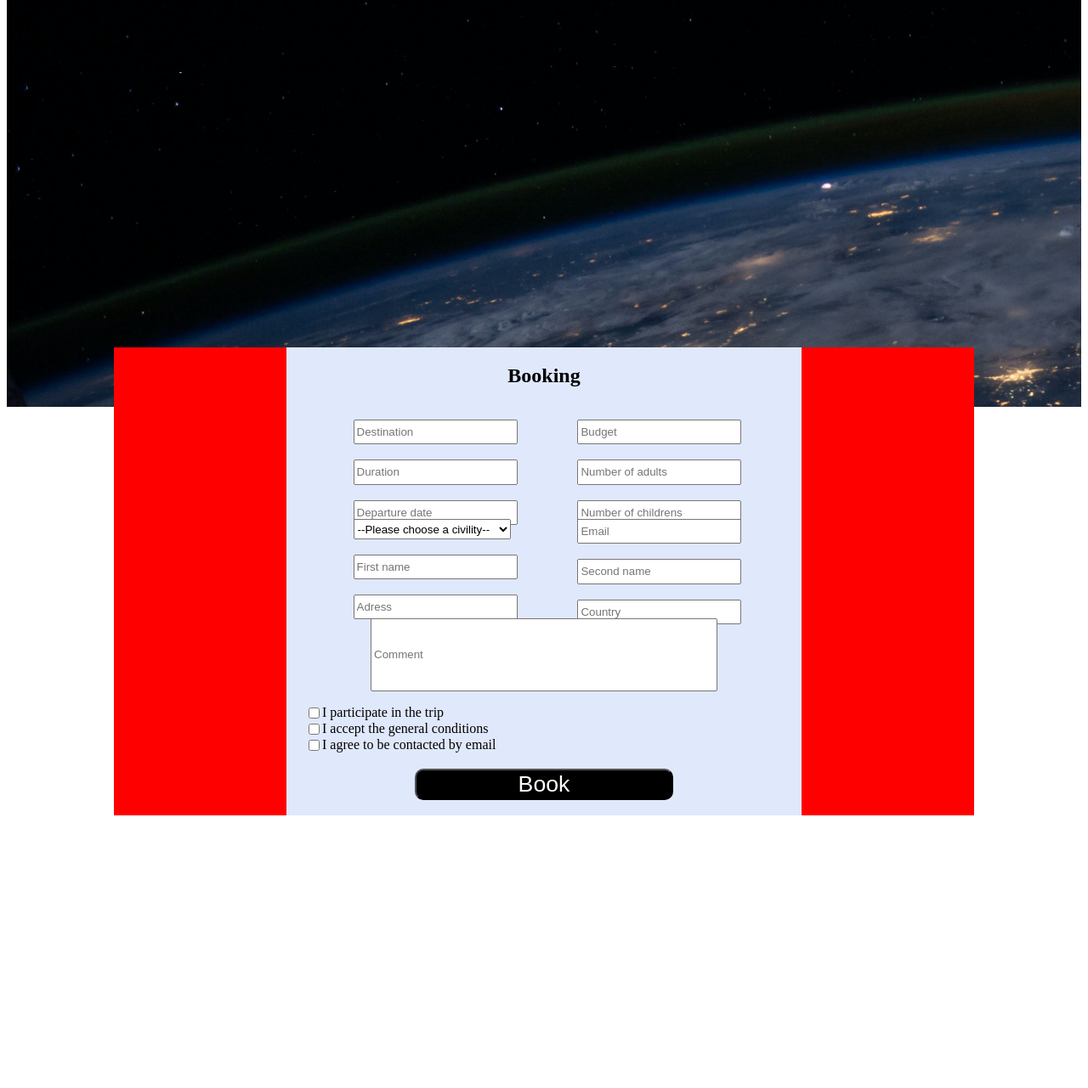
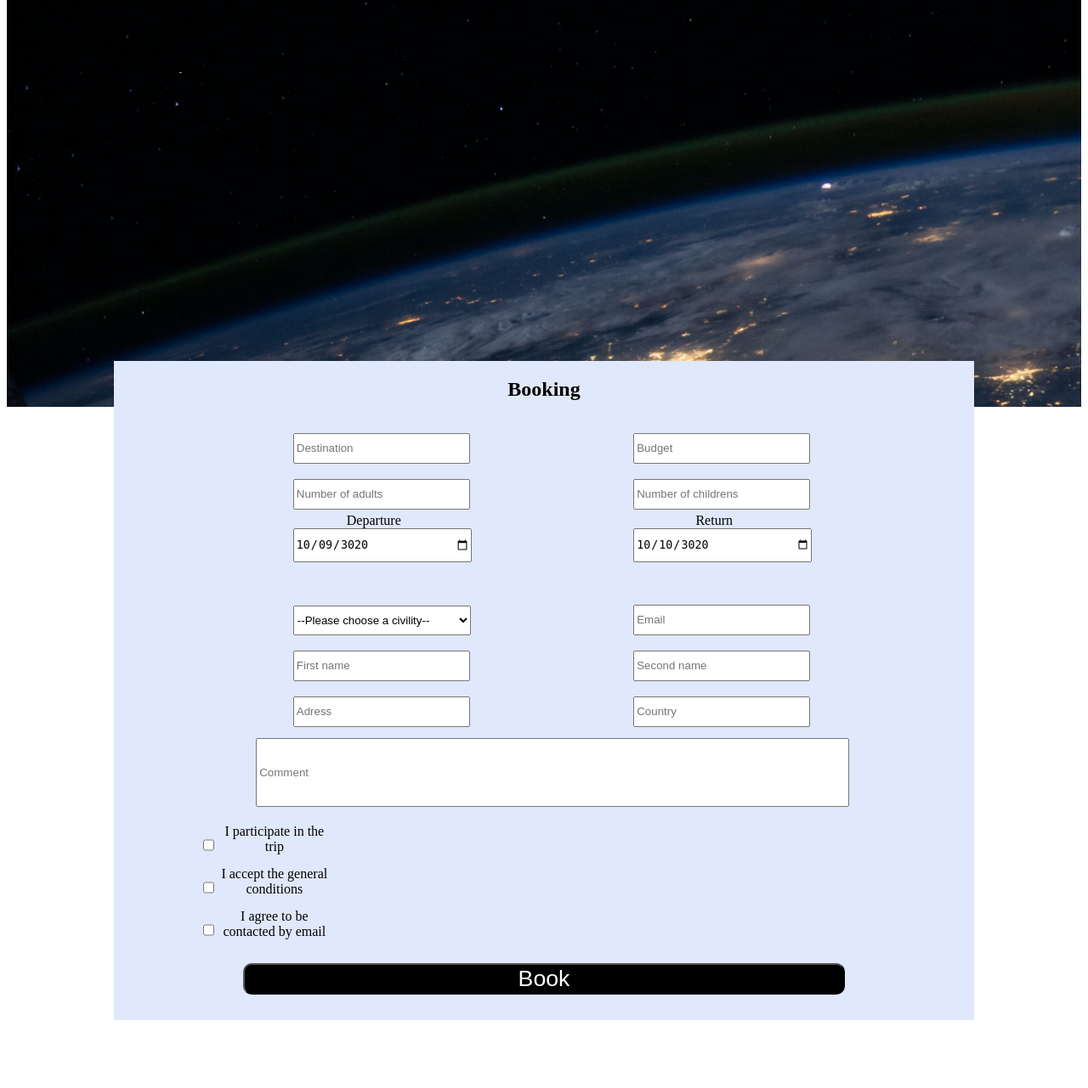
Before and after one commit to LHippolyteCBM/Projo1, a PHP site: page /booking.php in a window 1280 px wide. Shown: the part 116-1397 px from the top of the page at 85% size. Before the commit the page ends 1076 px from the top, so only its background shows below. Run offline with PHP 8.4, Linux system fonts and the light colour scheme.

Commit message:
réorganisation des div

```diff
--- a/booking.php
+++ b/booking.php
@@ -24,10 +24,7 @@
                         <br><input placeholder="Destination" type="text" name="name" class="case"/> <br>
                     </label>
                     <label>
-                        <br> <input placeholder="Duration" type="text" name="Duration" class="case"/> <br>
-                    </label>
-                    <label>
-                        <br><input placeholder="Departure date" type="text" name="Departur" class="case"/><br>
+                        <br> <input placeholder="Number of adults" type="text" name="Number of adults" class="case"/> <br>
                     </label>
                 </div>
                 <div class="block-right-form-1">
@@ -35,15 +32,26 @@
                         <br><input placeholder="Budget" type="text" name="Buget" class="case"/><br>
                     </label>
                     <label>
-                        <br><input placeholder="Number of adults" type="text" name="Number of adults" class="case"/><br>
-                    </label>
-                    <label>
-                        <br><input placeholder="Number of childrens" type="text" name="Number of children" class="case"/><br>
+                        <br><input placeholder="Number of childrens" type="text" name="Number of childrens" class="case"/><br>
                     </label>
                 </div>
             </div>
             <div class="container-form-2">
                 <div class="block-left-form-2">
+                    <div class="calendar">
+                        <label for="Start date">Departure</label>
+                        <input  type="date" id="when" name="trip-start"  value="3020-10-09"min="3020-10-09" max="3030-12-31" class="date">
+                    </div>
+                </div>
+                <div class="block-right-form-2">
+                    <div class="calendar">
+                        <label for="Return date">Return</label>
+                        <input type="date" id="start" name="trip-start" value="3020-10-10"min="3020-10-10" max="3030-12-31" class="date">
+                    </div>
+                </div>
+            </div>
+            <div class="container-form-3">
+                <div class="block-left-form-3">
                      <label for="Civility"></label>
                         <select name="Civility" id="Civility-select" class="civility">
                             <option value="">--Please choose a civility--</option>
@@ -59,7 +67,7 @@
                         <br><input placeholder="Adress" type="text" name="Departur" class="case"/><br>
                     </label>
                 </div>
-                <div class="block-right-form-2">
+                <div class="block-right-form-3">
                     <label>
                         <br><input placeholder="Email" type="text" name="Buget" class="case"/><br>
                     </label>
@@ -71,19 +79,15 @@
                     </label>
                 </div>
             </div>
-                <div class="container-form-3">
-                    <div class="block-cont-form">
-                        <label>
-                        <br><input placeholder="Comment" type="text" name="Comment" class="comment" rows="10" cols="60"/><br>
-                        </label>
+            <div class="container-form-4">
+                     <input placeholder="Comment" type="text"  name="comment" class="comment"/>
             </div>
+            <div class="container-form-5">
                 <div class="checkbox-container">
                     <div class="checkbox">
                         <input type="checkbox" name="I participate in the trip" value="true" id="je participe au voyage">
                         <label for="I participate in the trip">I participate in the trip</label>
                     </div>
-
-
                     <div class="checkbox">
                         <input type="checkbox" name="I accept the general conditions" value="true" id="je participe au voyage">
                         <label for="I accept the general conditions">I accept the general conditions</label>
@@ -92,7 +96,9 @@
                         <input type="checkbox" name="I agree to be contacted by email" value="true" id="je participe au voyage">
                         <label for="I agree to be contacted by email">I agree to be contacted by email</label>
                     </div>
-
+                </div>
+            </div>
+            <div class="container-form-6">
                         <div class="send-input-container">
                             <label>
                                 <input type="submit" value="Book" class="send"/>
@@ -100,8 +106,7 @@
                         </div>
                     </div>
                 </div>
-
-
+            </div>
         </div>
     </main>
 
--- a/style.css
+++ b/style.css
@@ -478,94 +478,131 @@ button:focus {
 
 /*  BURGER CSS */
 
-
-
 /* BOOKING JW */
 .container-all{
     background-color: var(--backgroundMedium);
     flex-direction: column;
     display: flex;
-    width: 60%;
-    margin:auto;
-
-
+    width: 100%;
+    margin: 1em 0% 5em 0%;
 }
     .container-all h2{
         text-align: center;
-    width: 100%;
-    height: 20%;
 
     }
-
     .container-form-1{
         display: flex;
         justify-content: space-evenly;
-    max-width: 100%;
-
+        text-align: center;
     }
-
         .block-left-form-1{
             flex-direction: column;
             max-width: 100%;
+            width: 190px;
+            height: 80px;
         }
 
         .block-right-form-1{
             flex-direction: column;
             max-width: 100%;
+            width: 190px;
+            height: 80px;
         }
         .container-form-2{
             display: flex;
             justify-content: space-evenly;
-    max-width: 100%;
+            text-align: center;
         }
-
             .block-left-form-2{
                 flex-direction: column;
                 max-width: 100%;
+                width: 190px;
+                height: 80px;
+                margin-top: 2em;
+            }
+            .block-right-form-2{
+                flex-direction: column;
+                max-width: 100%;
+                width: 190px;
+                height: 90px;
+                margin-top: 2em;
+            }
+            .calendar{
+                width: 190px;
+                height: 90px;
+            }
+            .date{
+                width: 205px;
+                height: 36px;
+            }
+    .container-form-3{
+        display: flex;
+        justify-content: space-evenly;
+        text-align: center;
+    }
+
+        .block-left-form-3{
+            flex-direction: column;
+            max-width: 100%;
+            width: 190px;
+            height: 40x;
+        }
+        .block-right-form-3{
+            flex-direction: column;
+            max-width: 100%;
+            width: 190px;
+            height: 40px;
+        }
+            .case{
+                width: 200px;
+                height: 30px;
             }
             .civility{
                 display: flex;
-    justify-content: space-evenly;
-    width: 100%;
-    height: 20%;
+                justify-content: center;
+                width: 209px;
+                height: 35px;
                 margin-top: 10%;
             }
-
-.block-right-form-2{
-    flex-direction: column;
-    max-width: 100%;
-}
-.case{
-
-    width: 100%;
-    height: 20%;
-}
-.container-form-3{
-    max-width: 100%;
-    width: 100%;
+    .container-form-4{
+    display: flex;
+    text-align: center;
+    width: 69%;
+    height: 50px;
+    margin-left: 16.5%;
+    margin-right: auto;
 
     }
         .comment{
-    width: 400px;
-    height: 80px;
-    max-width: 100%;
+            width: 190%;
+            height: 150%;
+            margin-top: 1em;
+
         }
-.block-cont-form{
+    .container-form-5{
         display: flex;
-    justify-content: center;
-}
+        text-align: center;
+        width: 69%;
+        height: 50px;
+        margin: 4em;
 
-.checkbox-container {
-    margin-top: 1em;
     }
         .checkbox{
             display: flex;
-    margin-left: 1.4em;
+            margin-left: 16.5%;
+            width: 69%;
+            height: 50px;
+
+        }
+    .container-form-5{
+        display: flex;
+        text-align: center;
+        width: 69%;
+        height: 70px;
     }
 
-
         .send{
-    width: 50%;
+            width: 70%;
             display: flex;
             justify-content: center;
             align-items: center;
```
Also changed, not shown: other parts of style.css (+59 -14 lines). Lines whose indentation alone changed are shown as unchanged.
